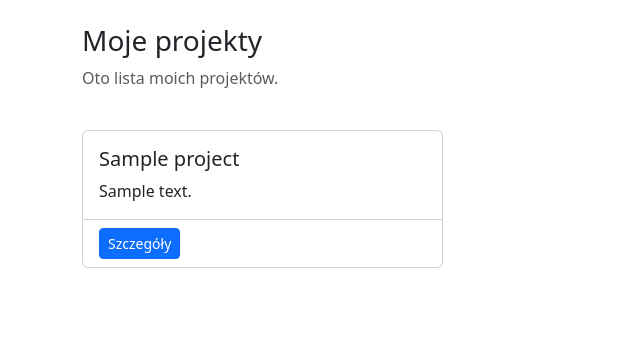
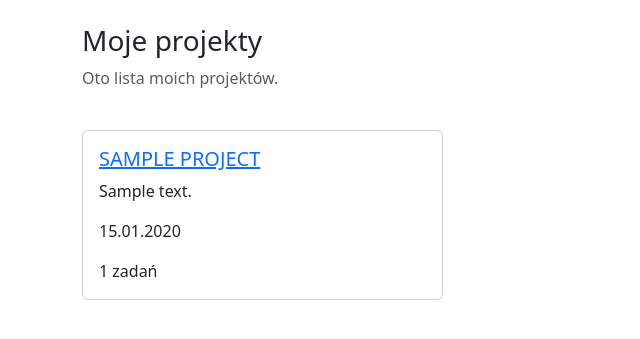
Before and after one commit to kgawda/Django_project_alx, a Django app: page / in a window 1280 px wide. Shown: the part 56-395 px from the top of the page, without its empty margins (0-640 px from the left). Run offline with Django 5.2, Linux system fonts and the light colour scheme; a user stored in the database is signed in; tables that the repository leaves empty hold one stand-in row (values such as "Sample post").

Commit message:
nowe pliki 17.06 16:45

```diff
--- a/config/urls.py
+++ b/config/urls.py
@@ -18,10 +18,10 @@ Including another URLconf
 from django.contrib import admin
 from django.urls import path, include
 
-from devboard import views
 
 urlpatterns = [
     path("admin/", admin.site.urls),
-    path("", views.ProjectListView.as_view(), name="lista-project"),
     path("accounts/", include("django.contrib.auth.urls")),
+    path("", include("devboard.urls", namespace="devboard")),
+
 ]
--- /dev/null
+++ b/devboard/urls.py
@@ -0,0 +1,13 @@
+
+from django.urls import path
+
+from devboard import views
+from devboard.views import ProjectDetailView
+
+app_name = "devboard"
+
+urlpatterns = [
+
+    path("", views.ProjectListView.as_view(), name="lista-project"),
+    path("project/<int:pk>/", ProjectDetailView.as_view(), name="project-detail")
+]
--- a/devboard/views.py
+++ b/devboard/views.py
@@ -1,6 +1,6 @@
 from django.contrib.auth.mixins import LoginRequiredMixin
 from django.db.models import Count
-from django.views.generic import ListView
+from django.views.generic import ListView, DetailView
 from devboard.models import Project
 
 # def index(request):
@@ -20,3 +20,20 @@ class ProjectListView(ListView, LoginRequiredMixin):
             .annotate(task_count=Count("tasks"))
             .order_by("-created_at")
         )
+
+class ProjectDetailView(DetailView, LoginRequiredMixin):
+    model = Project
+    template_name = "devboard/project_detail.html"
+    context_object_name = "project"
+
+    def get_queryset(self):
+        return Project.objects.filter(owner=self.request.user)
+
+    def get_context_data(self, **kwargs):
+        ctx = super().get_context_data(**kwargs)
+        ctx["tasks"] = (
+            self.object.tasks
+            .select_related("assignee")
+            .order_by("-priority", "due_date")
+        )
+        return ctx
--- a/templates/devboard/project_list.html
+++ b/templates/devboard/project_list.html
@@ -13,11 +13,12 @@
     <div class="col-12 col-md-6 col-lg-4">
         <div class="card h-100">
             <div class="card-body">
-                <h5 class="card-title">{{ p.name }}</h5>
-                <p class="card-text">{{ p.description }}</p>
-            </div>
-            <div class="card-footer bg-transparent">
-                <a href="{{ p.get_absolute_url }}" class="btn btn-primary btn-sm">Szczegóły</a>
+                <h5 class="card-title">
+                    <a href="{% url 'devboard:project-detail' p.pk %}">{{ p.name|upper }}</a>
+                </h5>
+                <p class="card-text">{{ p.description|truncatechars:25 }}</p>
+                <p class="card-text">{{ p.created_at|date:"d.m.Y" }}</p>
+                <p class="card-text">{{ p.task_count }} zadań</p>
             </div>
         </div>
     </div>
```
Also changed, not shown: templates/devboard/project_detail.html (added).
